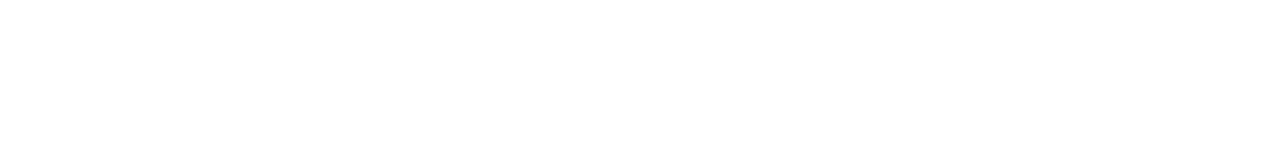
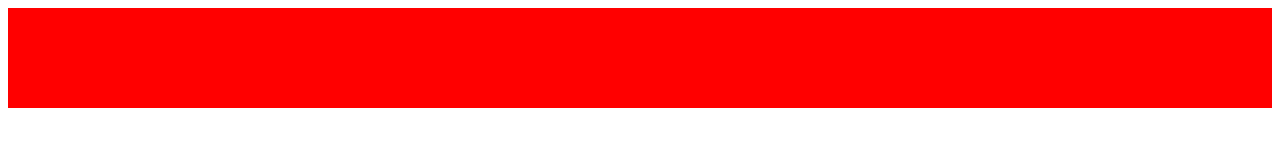
Before and after one commit to yybymf1213/meizu_test, a plain HTML site: page index.html in a window 1280 px wide. Drawn offline with Linux system fonts and the light colour scheme.

Commit message:
修改了style中的#box的hieght和background属性

```diff
--- a/index.html
+++ b/index.html
@@ -4,6 +4,12 @@
     <meta charset="UTF-8">
     <meta name="viewport" content="width=device-width, initial-scale=1.0">
     <title>Document</title>
+    <style>
+        #box{
+            height:100px;
+            background:red;
+        }
+    </style>
 </head>
 <body>
     <div id="box"></div>
```
